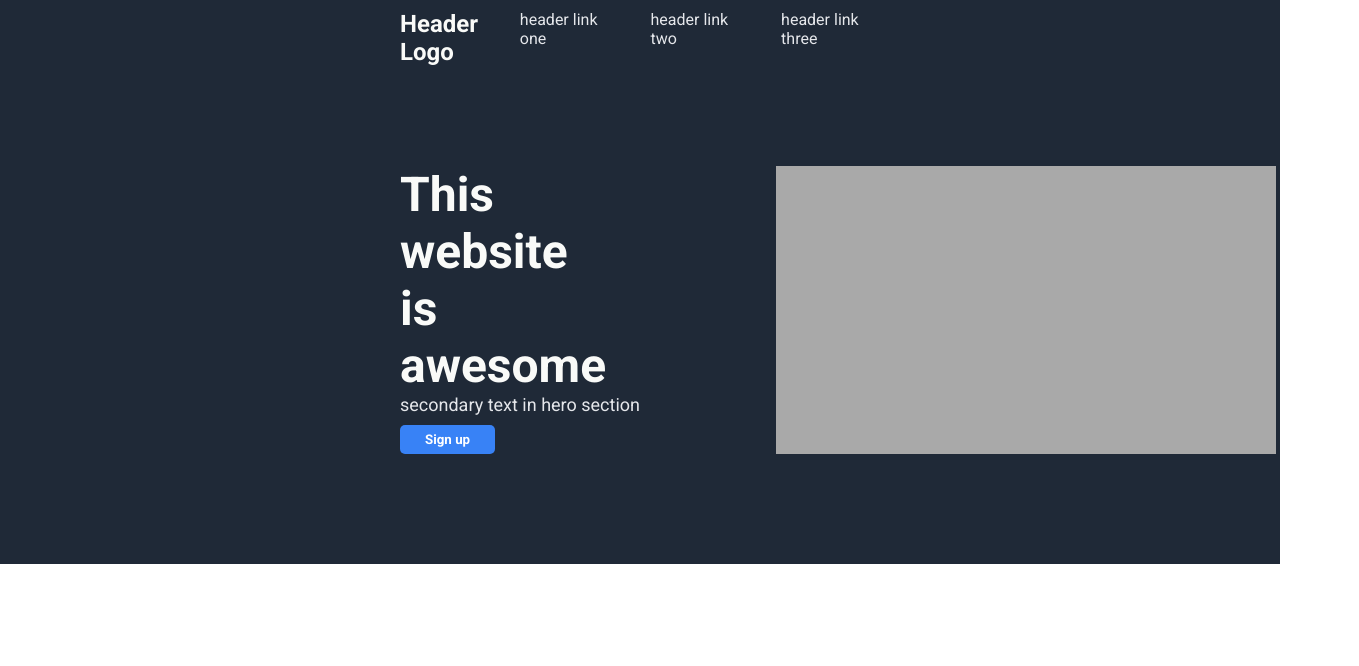
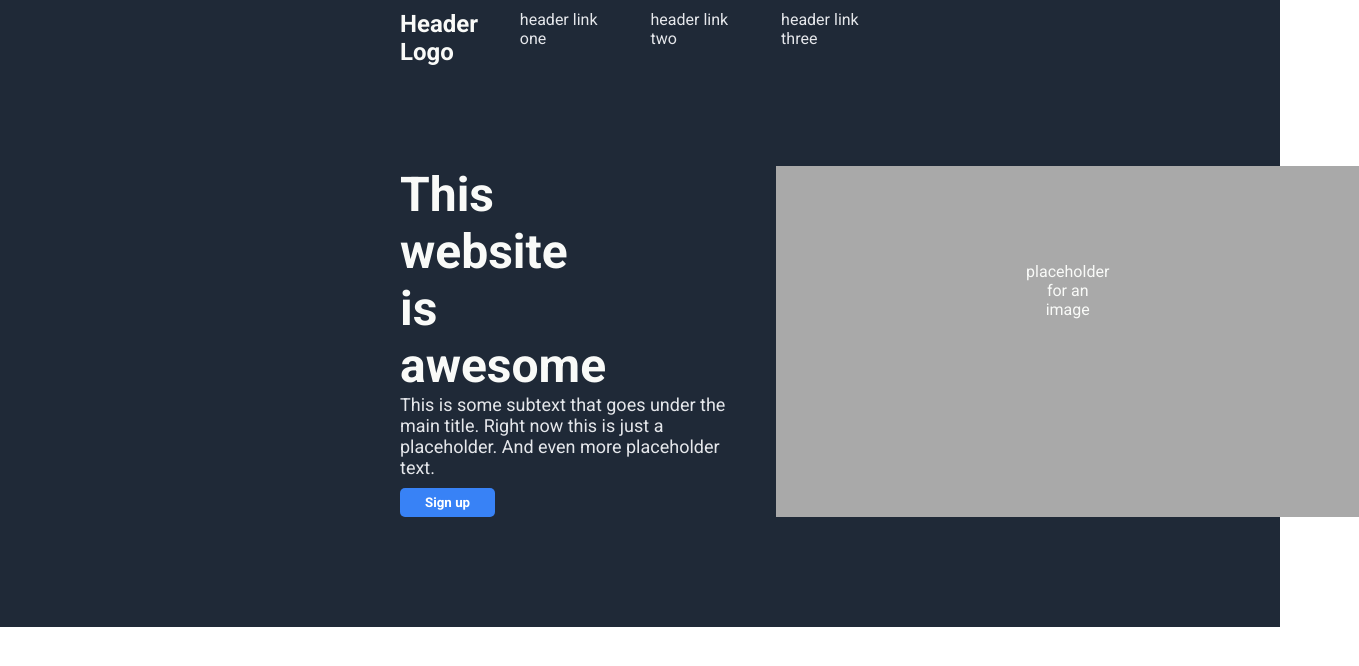
Before and after one commit to sofiabsv/landing-page, a plain HTML site: page index.html in a window 1280 px wide. Shown: the whole page, 1359 px wide, since content can reach past the window. Drawn offline with Linux system fonts and the light colour scheme.

Commit message:
Made slight changes in the Hero Section

```diff
--- a/index.html
+++ b/index.html
@@ -24,11 +24,11 @@
         <div class="hero-content">
           <div class="hero-text">
             <div class="hero-main-text">This website is awesome</div>
-            <div class="hero-sec-text">secondary text in hero section</div>
+            <div class="hero-sec-text">This is some subtext that goes under the main title. Right now this is just a placeholder. And even more placeholder text.</div>
             <button>Sign up</button>
           </div>
           <div class="hero-image">
-            <img src="" alt="" />
+            <p>placeholder for an image</p>
           </div>
         </div>
       </div>
```
